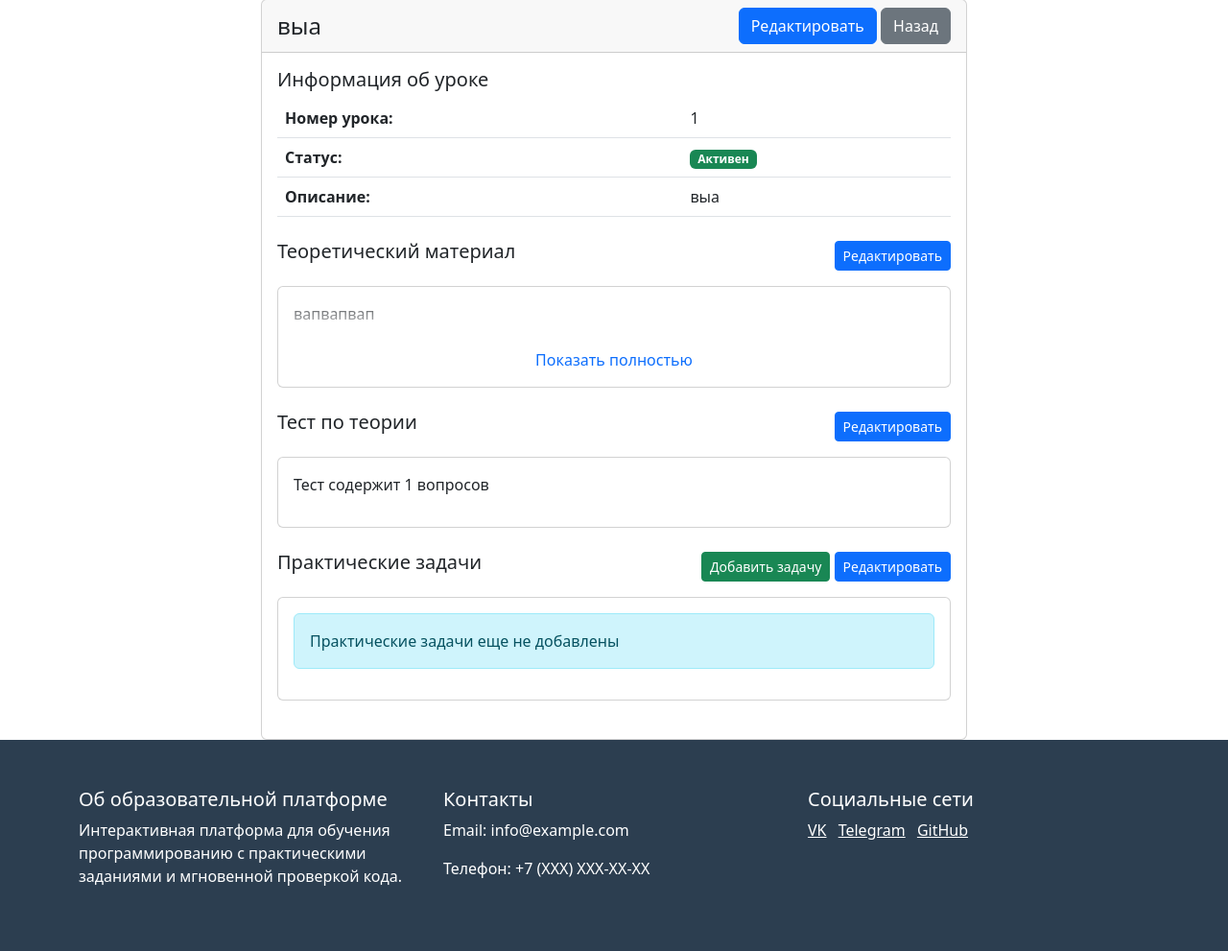
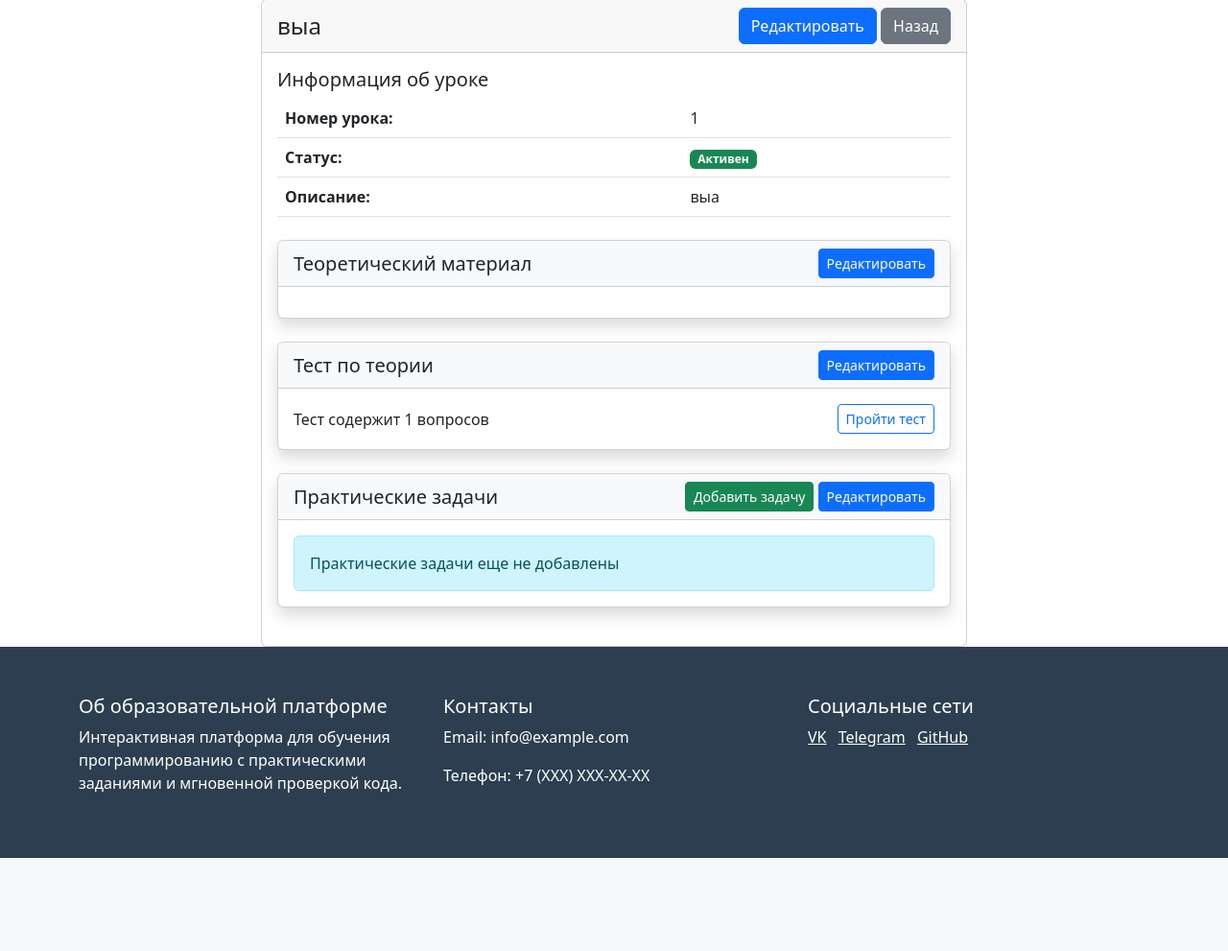
Before and after one commit to druswayne/project_site, a Flask app: page /admin/lessons/1 in a window 1280 px wide. Shown: the part 81-1072 px from the top of the page at 96% size. After the commit the page ends 975 px from the top, so only its background shows below. Run offline with Flask 3, Linux system fonts and the light colour scheme; a user stored in the database is signed in.

Commit message:
редактор

```diff
--- a/templates/view_lesson.html
+++ b/templates/view_lesson.html
@@ -108,9 +108,10 @@
                     </div>
 
                     <!-- Теоретический материал -->
-                    <div class="mb-4">
-                        <div class="d-flex justify-content-between align-items-center mb-3">
-                            <h5>Теоретический материал</h5>
+                    <div class="card shadow mb-4">
+                        <div class="card-header bg-light">
+                            <div class="d-flex justify-content-between align-items-center">
+                                <h5 class="mb-0">Теоретический материал</h5>
                                 <div>
                                     {% if not lesson.theory_content %}
                                         <a href="{{ url_for('add_theory', lesson_id=lesson.id) }}" class="btn btn-success btn-sm">
@@ -123,33 +124,25 @@
                                     {% endif %}
                                 </div>
                             </div>
-                        <div class="card">
+                        </div>
                         <div class="card-body">
                             {% if lesson.theory_content %}
-                                    <div class="theory-preview">
-                                        {{ lesson.theory_content|safe }}
-                                    </div>
                                 <div class="theory-content">
                                     {{ lesson.theory_content|safe }}
                                 </div>
-                                    <div class="text-center mt-2">
-                                        <a class="toggle-theory" onclick="toggleTheory(this)">
-                                            <i class="bi bi-chevron-down"></i> Показать полностью
-                                        </a>
-                                    </div>
                             {% else %}
-                                    <div class="alert alert-info">
+                                <div class="alert alert-info mb-0">
                                     Теоретический материал еще не добавлен
                                 </div>
                             {% endif %}
                         </div>
                     </div>
-                    </div>
 
                     <!-- Тест по теории -->
-                    <div class="mb-4">
-                        <div class="d-flex justify-content-between align-items-center mb-3">
-                            <h5>Тест по теории</h5>
+                    <div class="card shadow mb-4">
+                        <div class="card-header bg-light">
+                            <div class="d-flex justify-content-between align-items-center">
+                                <h5 class="mb-0">Тест по теории</h5>
                                 <div>
                                     {% if not lesson.theory_test %}
                                         <a href="{{ url_for('add_theory_test', lesson_id=lesson.id) }}" class="btn btn-success btn-sm">
@@ -163,23 +156,28 @@
                                     {% endif %}
                                 </div>
                             </div>
-                        <div class="card">
+                        </div>
                         <div class="card-body">
                             {% if lesson.theory_test %}
-                                    <p>Тест содержит {{ lesson.theory_test.questions|length }} вопросов</p>
+                                <div class="d-flex justify-content-between align-items-center">
+                                    <p class="mb-0">Тест содержит {{ lesson.theory_test.questions|length }} вопросов</p>
+                                    <a href="{{ url_for('take_test', lesson_id=lesson.id) }}" class="btn btn-outline-primary btn-sm">
+                                        <i class="bi bi-play-circle"></i> Пройти тест
+                                    </a>
+                                </div>
                             {% else %}
-                                    <div class="alert alert-info">
+                                <div class="alert alert-info mb-0">
                                     Тест по теории еще не создан
                                 </div>
                             {% endif %}
                         </div>
                     </div>
-                    </div>
 
                     <!-- Практические задачи -->
-                    <div class="mb-4">
-                        <div class="d-flex justify-content-between align-items-center mb-3">
-                            <h5>Практические задачи</h5>
+                    <div class="card shadow mb-4">
+                        <div class="card-header bg-light">
+                            <div class="d-flex justify-content-between align-items-center">
+                                <h5 class="mb-0">Практические задачи</h5>
                                 <div>
                                     <a href="{{ url_for('add_practice_task', lesson_id=lesson.id) }}" class="btn btn-success btn-sm">
                                         <i class="bi bi-plus-circle"></i> Добавить задачу
@@ -189,16 +187,20 @@
                                     </a>
                                 </div>
                             </div>
-                        <div class="card">
+                        </div>
                         <div class="card-body">
                             {% if lesson.practice_tasks %}
-                                    <p>Добавлено {{ lesson.practice_tasks|length }} задач</p>
+                                <div class="d-flex justify-content-between align-items-center">
+                                    <p class="mb-0">Добавлено {{ lesson.practice_tasks|length }} задач</p>
+                                    <a href="{{ url_for('practice_tasks', lesson_id=lesson.id) }}" class="btn btn-outline-primary btn-sm">
+                                        <i class="bi bi-play-circle"></i> Начать практику
+                                    </a>
+                                </div>
                             {% else %}
-                                    <div class="alert alert-info">
+                                <div class="alert alert-info mb-0">
                                     Практические задачи еще не добавлены
                                 </div>
                             {% endif %}
-                            </div>
                         </div>
                     </div>
                 </div>
```
Also changed, not shown: instance/app.db. Lines whose indentation alone changed are shown as unchanged.
